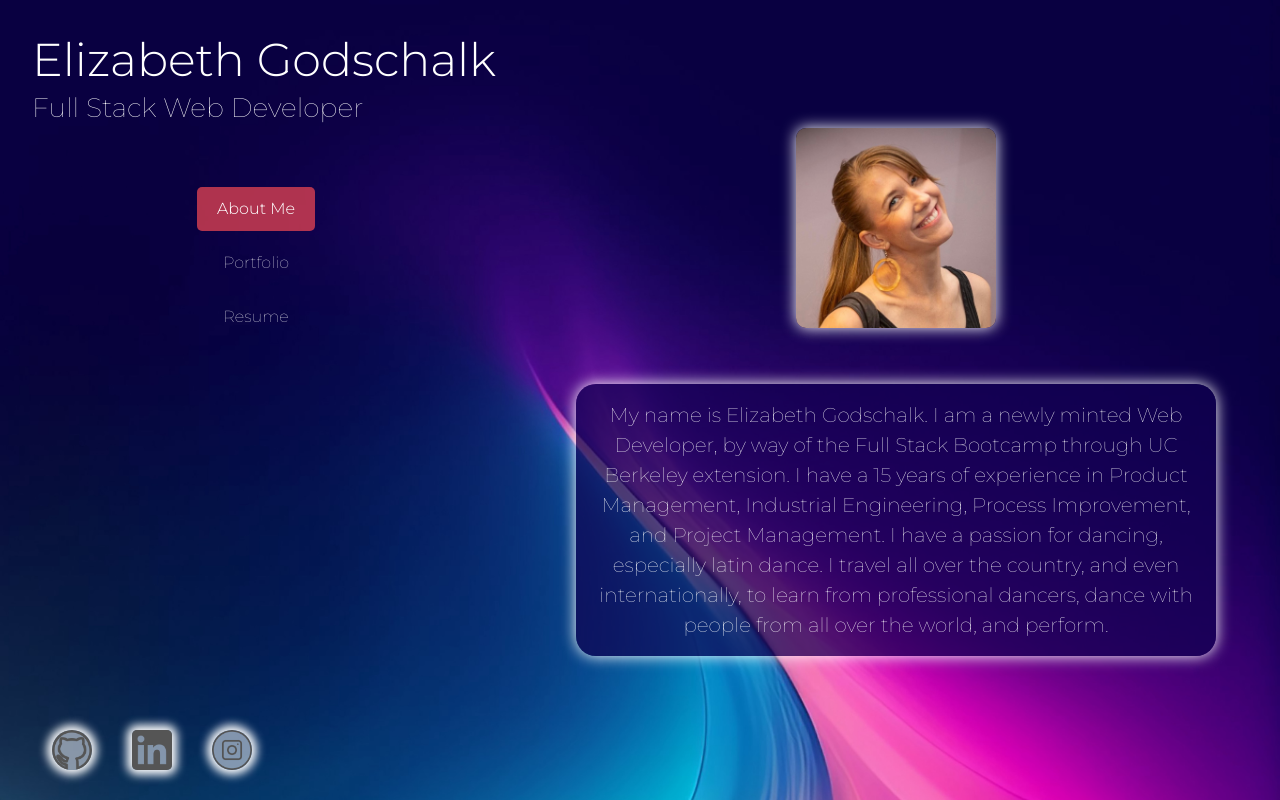
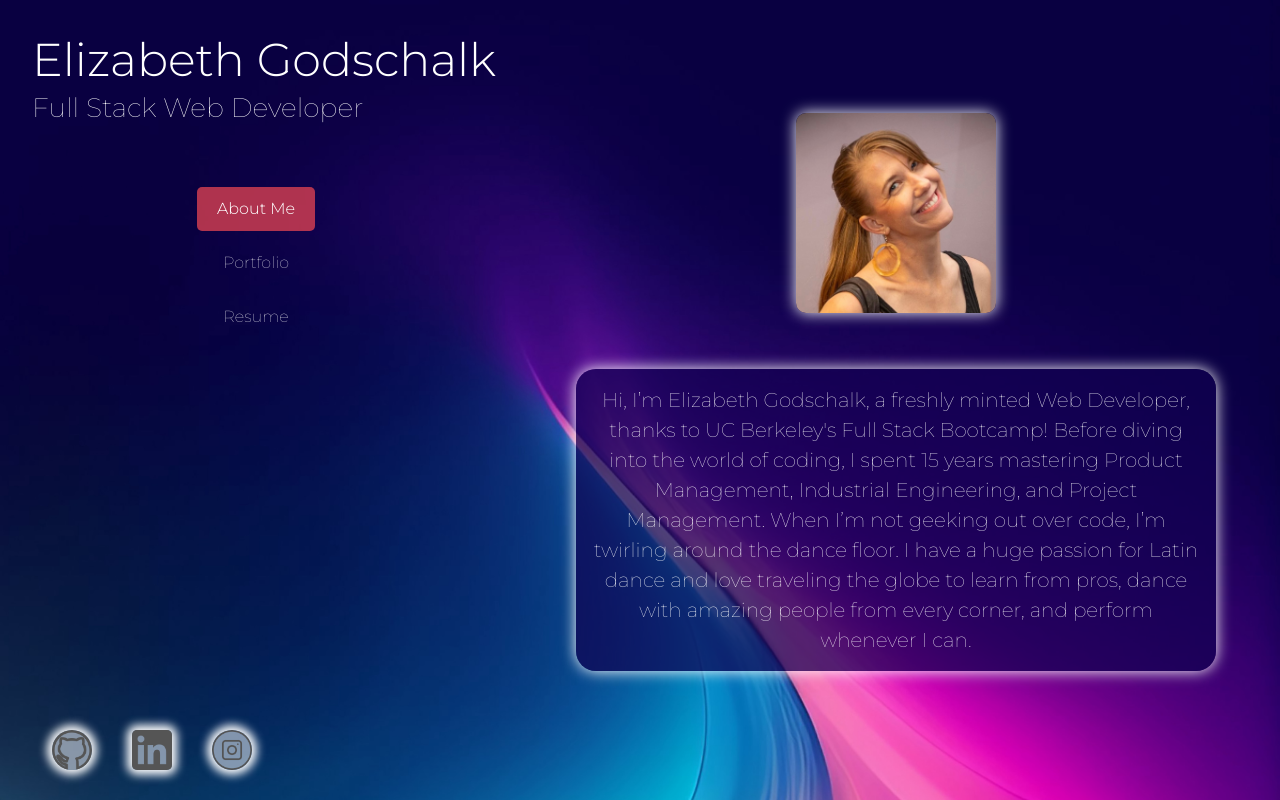
Before and after one commit to egodschalk/my-react-portfolio, a React (Vite) app: page / in a window 1280 px wide. Built offline with nearby package versions, Linux system fonts and the light colour scheme.

Commit message:
new desc

```diff
--- a/src/pages/About.jsx
+++ b/src/pages/About.jsx
@@ -8,7 +8,7 @@ export default function About() {
             <div className='about-content'>
                 <img className="headshot" src={headshot} alt="" />
                 <p className='about-text'>
-                    My name is Elizabeth Godschalk. I am a newly minted Web Developer, by way of the Full Stack Bootcamp through UC Berkeley extension. I have a 15 years of experience in Product Management, Industrial Engineering, Process Improvement, and Project Management. I have a passion for dancing, especially latin dance. I travel all over the country, and even internationally, to learn from professional dancers, dance with people from all over the world, and perform.
+                    Hi, I’m Elizabeth Godschalk, a freshly minted Web Developer, thanks to UC Berkeley's Full Stack Bootcamp! Before diving into the world of coding, I spent 15 years mastering Product Management, Industrial Engineering, and Project Management. When I’m not geeking out over code, I’m twirling around the dance floor. I have a huge passion for Latin dance and love traveling the globe to learn from pros, dance with amazing people from every corner, and perform whenever I can.
                 </p>
             </div>
         </div>
```
